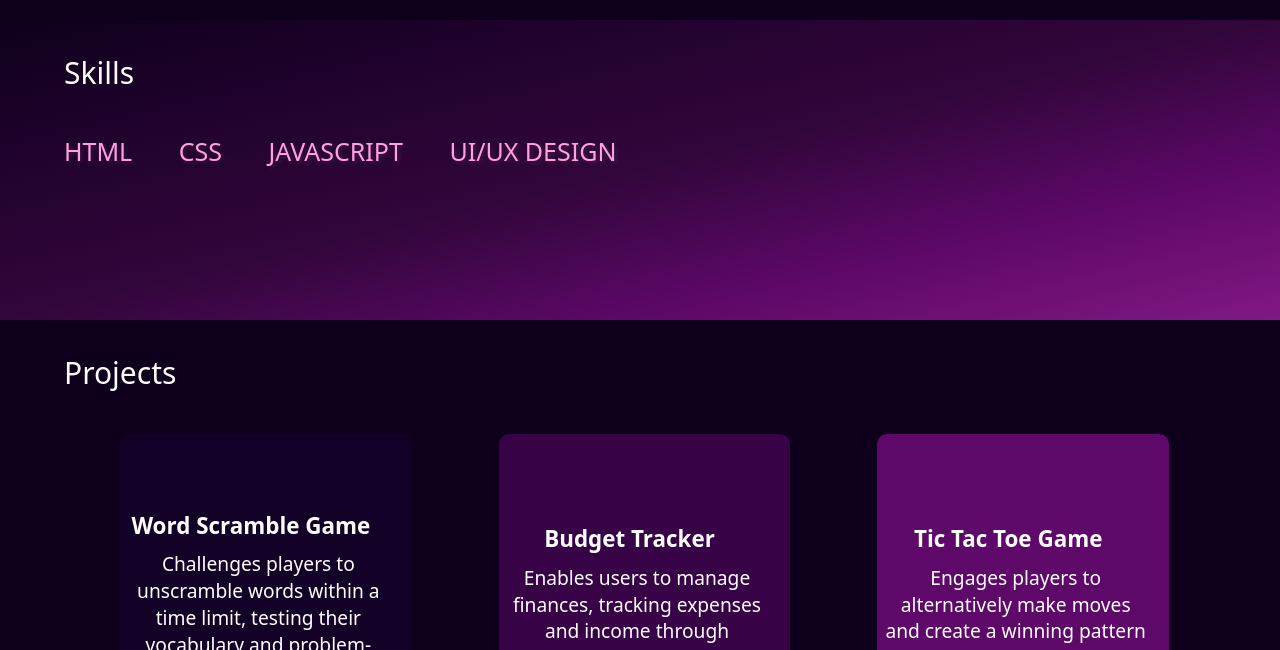
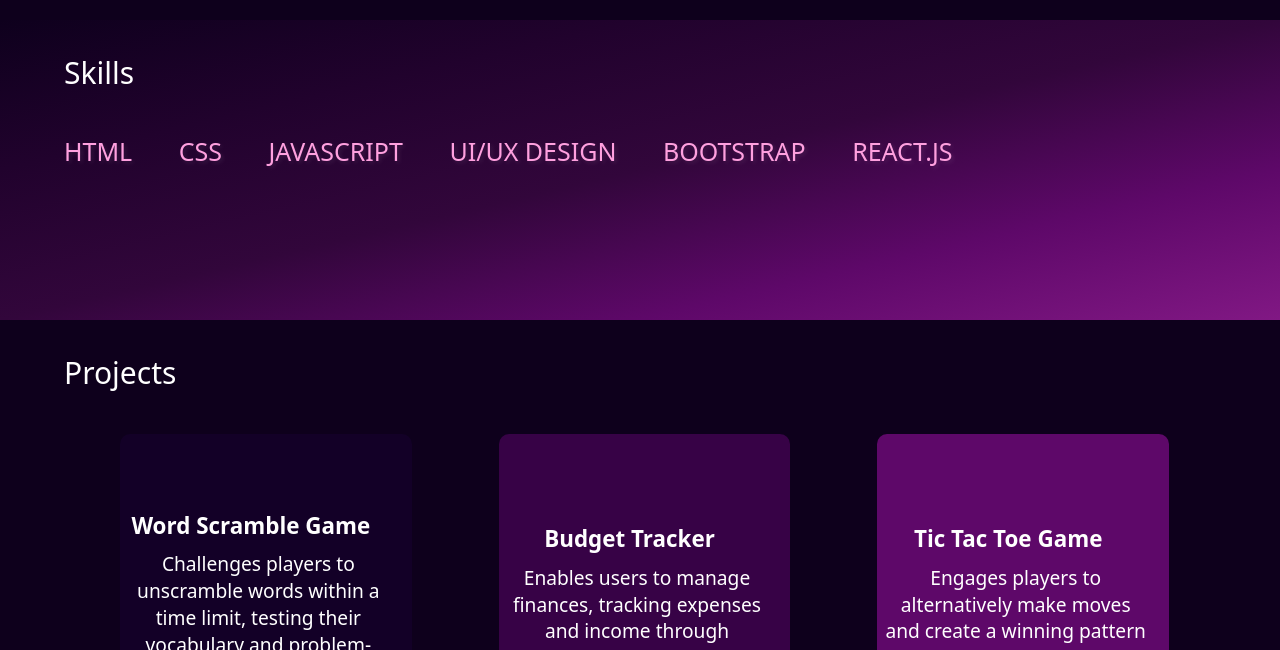
Before and after one commit to sanyab03/Personal-Portfolio-Website, a plain HTML site: page index.html in a window 1280 px wide. Shown: the part 840-1490 px from the top of the page. Drawn offline with Linux system fonts and the light colour scheme.

Commit message:
Update index.html

```diff
--- a/index.html
+++ b/index.html
@@ -44,6 +44,8 @@
         <li>CSS</li>
         <li>JAVASCRIPT</li>
         <li>UI/UX DESIGN</li>
+        <li>BOOTSTRAP</li>
+        <li>REACT.JS</li>
       </ul>
     </section>
     <section id="Projects" class="project-section">
```
